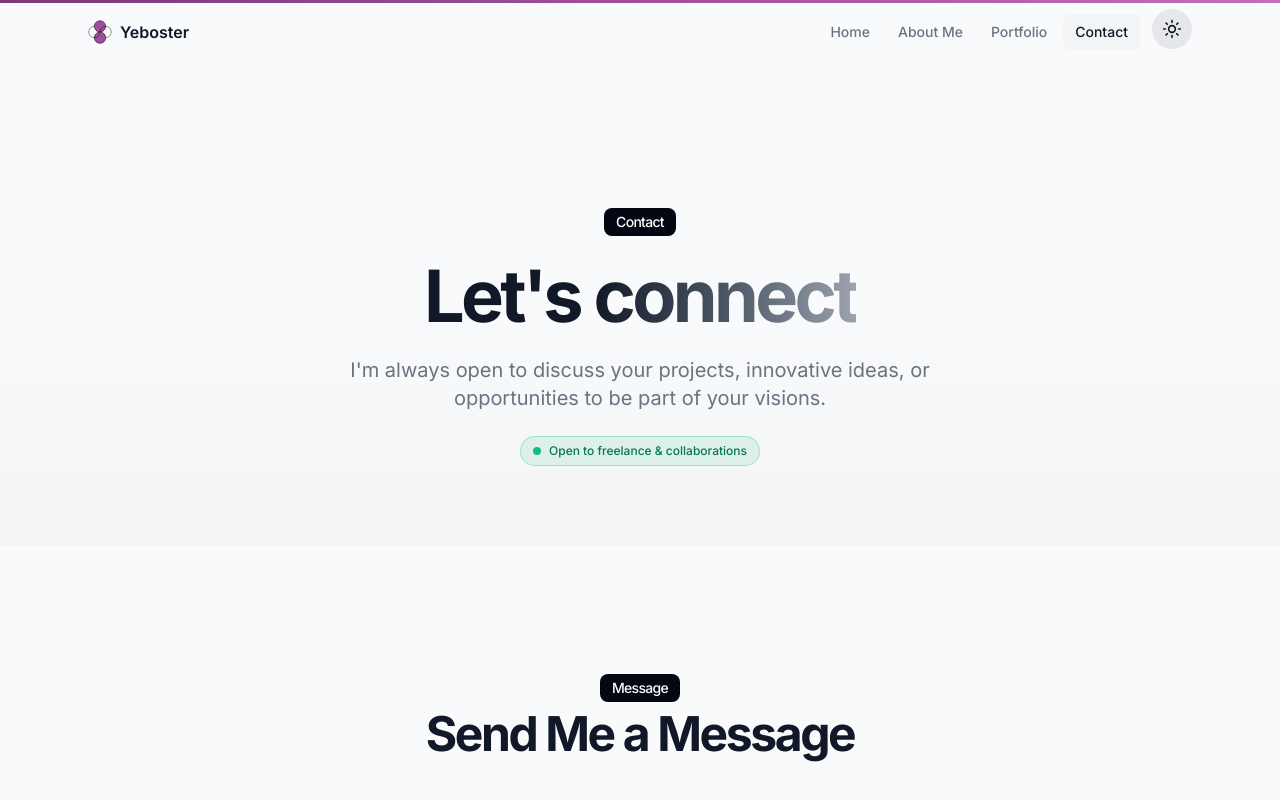
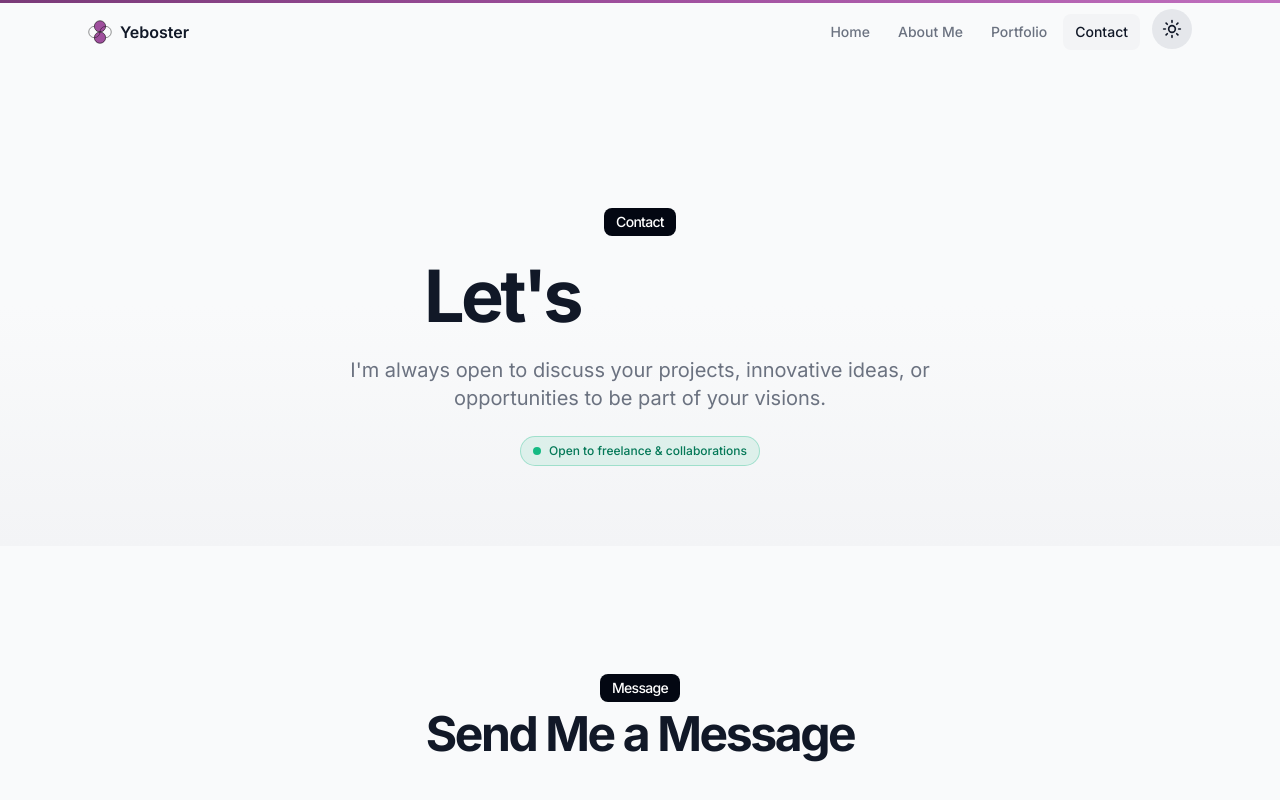
Before and after one commit to yeboster/landing, a Next.js app: page /contact in a window 1280 px wide. Shown: the top 800 px of the page. Built offline with nearby package versions, Linux system fonts and the light colour scheme.

Commit message:
feat: split-text animation on page headers

```diff
--- a/src/components/about-client.tsx
+++ b/src/components/about-client.tsx
@@ -5,6 +5,7 @@ import { Code2, Lightbulb, Rocket, Heart, Coffee, Zap, Compass, Route, Sparkles
 import { Chip } from '@/components/ui/chip'
 import { Section, SectionTitle } from '@/components/ui/section'
 import { TiltCard } from '@/components/tilt-card'
+import { SplitText } from '@/components/split-text'
 
 const fadeUp: Variants = {
   hidden: { opacity: 0, y: 40 },
@@ -106,15 +107,12 @@ export default function About() {
           <motion.div initial="hidden" animate="visible" custom={0} variants={fadeUp}>
             <Chip>About Me</Chip>
           </motion.div>
-          <motion.h1
-            className="mt-6 text-4xl font-bold tracking-tighter sm:text-5xl md:text-6xl lg:text-7xl"
-            initial="hidden" animate="visible" custom={1} variants={fadeUp}
-          >
-            Building things that{' '}
+          <h1 className="mt-6 text-4xl font-bold tracking-tighter sm:text-5xl md:text-6xl lg:text-7xl" aria-label="Building things that matter">
+            <SplitText text="Building things that" by="word" />{' '}
             <span className="bg-gradient-to-r from-gray-900 via-gray-600 to-gray-400 dark:from-white dark:via-gray-300 dark:to-gray-800/50 bg-clip-text text-transparent">
-              matter
+              <SplitText text="matter" by="letter" />
             </span>
-          </motion.h1>
+          </h1>
           <motion.p
             className="mt-6 max-w-2xl mx-auto text-lg text-gray-500 dark:text-gray-300 md:text-xl"
             initial="hidden" animate="visible" custom={2} variants={fadeUp}
--- a/src/components/contact-client.tsx
+++ b/src/components/contact-client.tsx
@@ -7,6 +7,7 @@ import { Section, SectionTitle } from '@/components/ui/section'
 import { AvailabilityBadge } from '@/components/availability-badge'
 import { ContactForm } from '@/components/contact-form'
 import { TiltCard } from '@/components/tilt-card'
+import { SplitText } from '@/components/split-text'
 import { site } from '@/lib/site'
 
 const fadeUp: Variants = {
@@ -68,15 +69,12 @@ export default function Contact() {
           <motion.div initial="hidden" animate="visible" custom={0} variants={fadeUp}>
             <Chip>Contact</Chip>
           </motion.div>
-          <motion.h1
-            className="mt-6 text-4xl font-bold tracking-tighter sm:text-5xl md:text-6xl lg:text-7xl"
-            initial="hidden" animate="visible" custom={1} variants={fadeUp}
-          >
-            Let&apos;s{' '}
+          <h1 className="mt-6 text-4xl font-bold tracking-tighter sm:text-5xl md:text-6xl lg:text-7xl" aria-label="Let's connect">
+            <SplitText text="Let's" by="word" />{' '}
             <span className="bg-gradient-to-r from-gray-900 via-gray-600 to-gray-400 dark:from-white dark:via-gray-300 dark:to-gray-800/50 bg-clip-text text-transparent">
-              connect
+              <SplitText text="connect" by="letter" />
             </span>
-          </motion.h1>
+          </h1>
           <motion.p
             className="mt-6 max-w-2xl mx-auto text-lg text-gray-500 dark:text-gray-300 md:text-xl"
             initial="hidden" animate="visible" custom={2} variants={fadeUp}
--- a/src/components/portfolio-client.tsx
+++ b/src/components/portfolio-client.tsx
@@ -12,6 +12,7 @@ import todoistActionsLogo from '../../public/images/todoist-actions.png'
 import { Section, SectionTitle } from "@/components/ui/section"
 import { Chip } from "@/components/ui/chip"
 import { TiltCard } from "@/components/tilt-card"
+import { SplitText } from "@/components/split-text"
 
 const fadeUp: Variants = {
   hidden: { opacity: 0, y: 40 },
@@ -209,15 +210,12 @@ export default function Portfolio() {
           <motion.div initial="hidden" animate="visible" custom={0} variants={fadeUp}>
             <Chip>Portfolio</Chip>
           </motion.div>
-          <motion.h1
-            className="mt-6 text-4xl font-bold tracking-tighter sm:text-5xl md:text-6xl lg:text-7xl"
-            initial="hidden" animate="visible" custom={1} variants={fadeUp}
-          >
-            Things I&apos;ve{' '}
+          <h1 className="mt-6 text-4xl font-bold tracking-tighter sm:text-5xl md:text-6xl lg:text-7xl" aria-label="Things I've built">
+            <SplitText text="Things I've" by="word" />{' '}
             <span className="bg-gradient-to-r from-gray-900 via-gray-600 to-gray-400 dark:from-white dark:via-gray-300 dark:to-gray-500 bg-clip-text text-transparent">
-              built
+              <SplitText text="built" by="letter" />
             </span>
-          </motion.h1>
+          </h1>
           <motion.p
             className="mt-6 max-w-2xl mx-auto text-lg text-gray-500 dark:text-gray-400 md:text-xl"
             initial="hidden" animate="visible" custom={2} variants={fadeUp}
```
